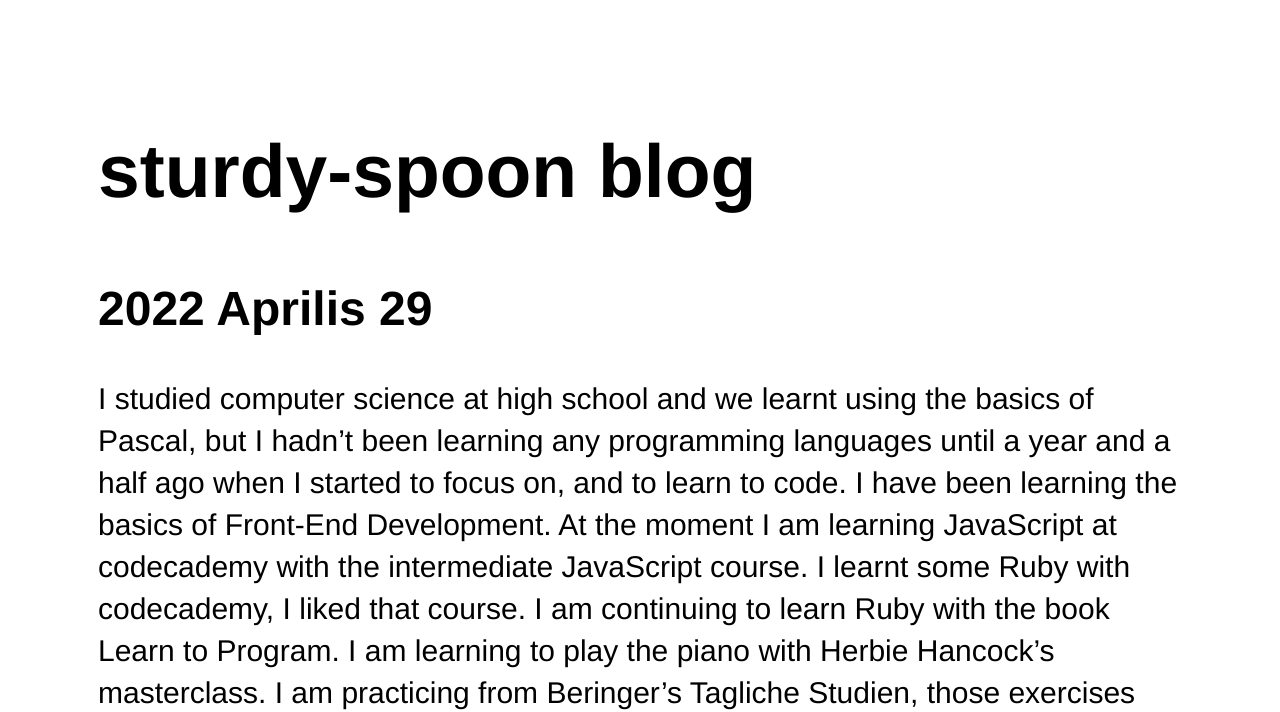
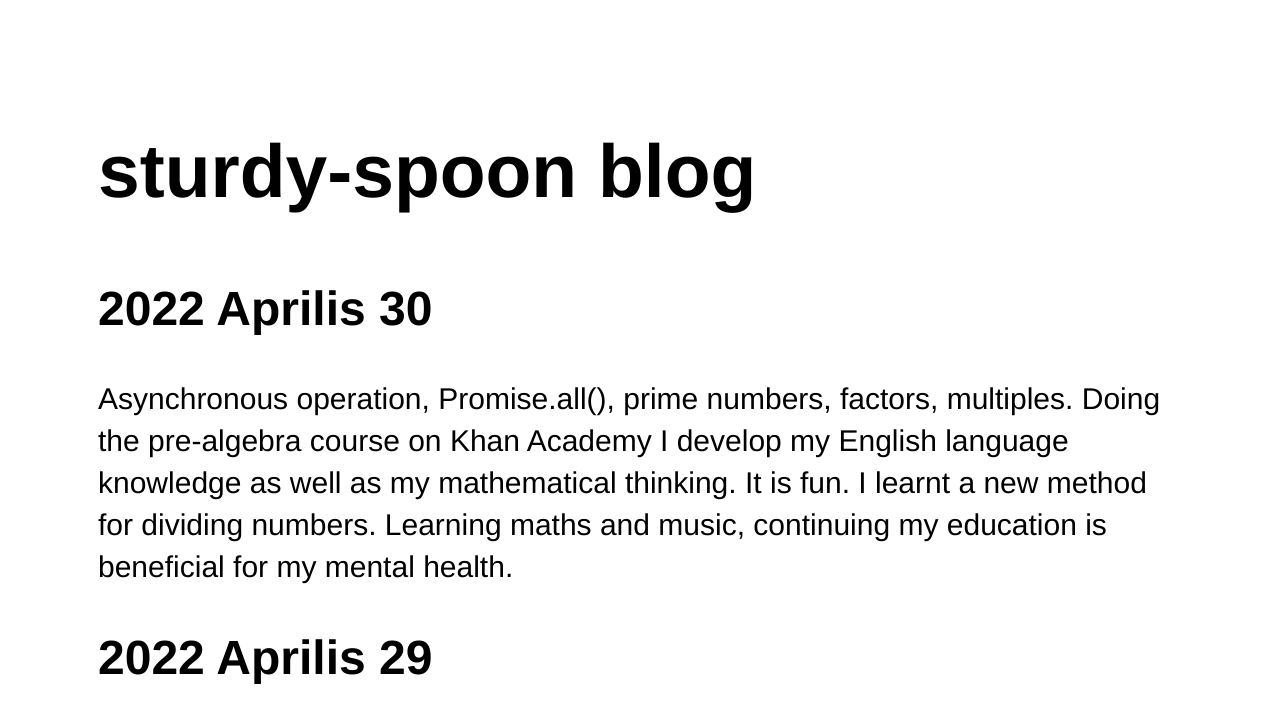
Before and after one commit to attilavajdaxyz/sturdy-spoon, a plain HTML site: page index.html in a window 1280 px wide. Shown: the part 102-814 px from the top of the page. Drawn offline with Linux system fonts and the light colour scheme.

Commit message:
added daily blog post writing

```diff
--- a/index.html
+++ b/index.html
@@ -15,6 +15,10 @@
   </header>
   <main>
     <h1>sturdy-spoon blog</h1>
+
+    <h2>2022 Aprilis 30</h2>
+
+    <p>Asynchronous operation, Promise.all(), prime numbers, factors, multiples. Doing the pre-algebra course on Khan Academy I develop my English language knowledge as well as my mathematical thinking. It is fun. I learnt a new method for dividing numbers. Learning maths and music, continuing my education is beneficial for my mental health.</p>
 
     <h2>2022 Aprilis 29</h2>
 
```
Also changed, not shown: images/ARTWALLCOLLAGE052.jpeg, images/blossom.jpeg, images/cambodian-soul-sounds.png, images/drawing_001.jpg, images/felho-foto.jpeg, images/painting001.jpg, images/painting002.jpg, 6 other files.
